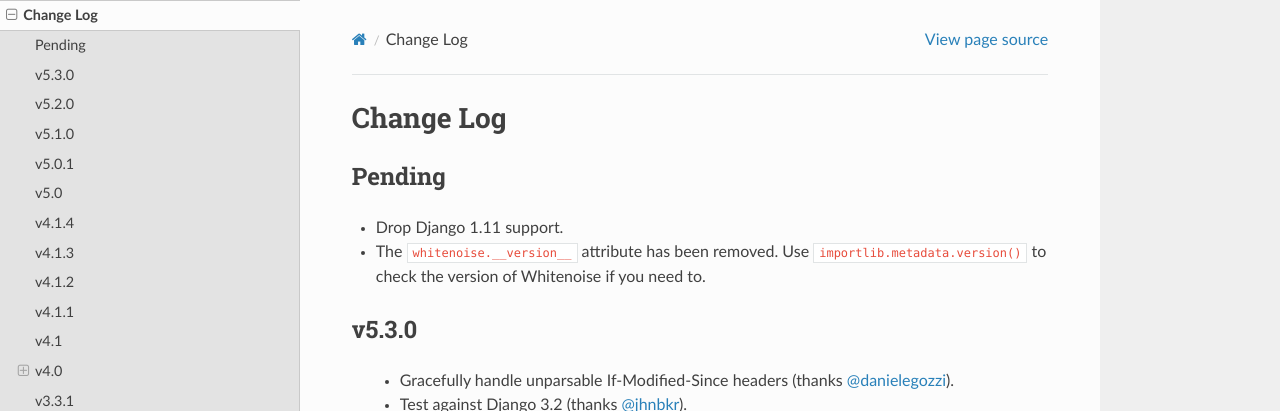
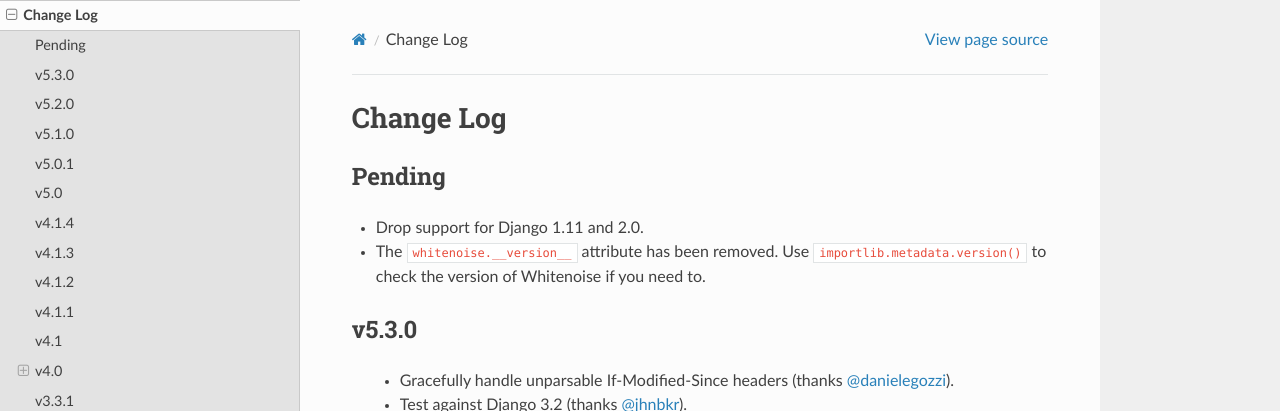
Before and after one commit to gorbunov87/white_noise, a Sphinx documentation site: the page built from docs/changelog.rst, in a window 1280 px wide and 900 px high. Shown: the top 411 px of the window. Built offline with Sphinx 7.4.7 and the Read the Docs theme 2.0.0, drawn with Linux system fonts in a browser that asks for light colours.

Commit message:
Drop Django 2.0 support (#318)

```diff
--- a/docs/changelog.rst
+++ b/docs/changelog.rst
@@ -8,7 +8,7 @@
 Pending
 -------
 
-* Drop Django 1.11 support.
+* Drop support for Django 1.11 and 2.0.
 
 * The ``whitenoise.__version__`` attribute has been removed. Use
   ``importlib.metadata.version()`` to check the version of Whitenoise if you
--- a/docs/index.rst
+++ b/docs/index.rst
@@ -117,7 +117,7 @@
 WhiteNoise works with any WSGI-compatible application and is tested on Python
 **3.5** – **3.8** and **PyPy**, on both Linux and Windows.
 
-Django WhiteNoiseMiddlware is tested with Django versions **2.0** --- **3.2**
+Django WhiteNoiseMiddlware is tested with Django versions **2.1** --- **3.2**
 
 
 Endorsements
--- a/setup.cfg
+++ b/setup.cfg
@@ -15,7 +15,6 @@
 classifiers =
     Development Status :: 5 - Production/Stable
     Framework :: Django
-    Framework :: Django :: 2.0
     Framework :: Django :: 2.1
     Framework :: Django :: 2.2
     Framework :: Django :: 3.0
```
Also changed, not shown: 1 other file.
